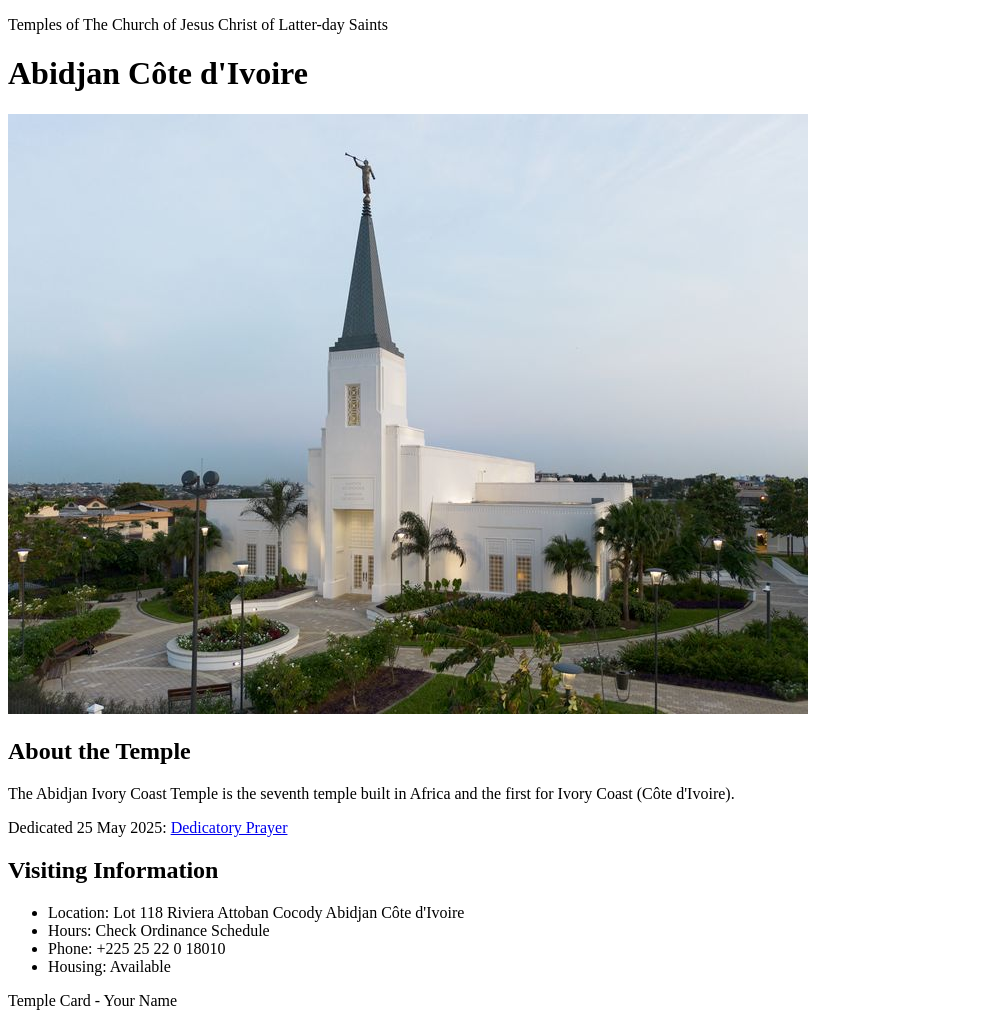
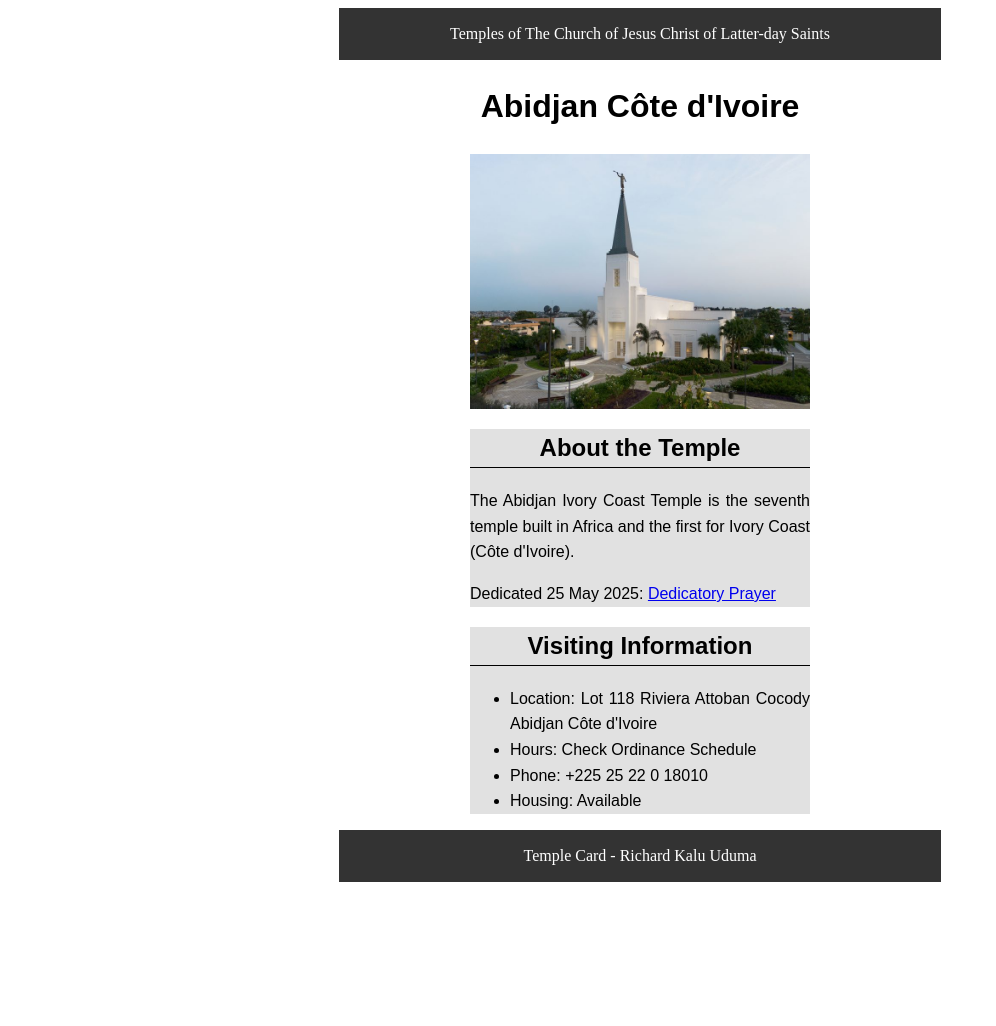
Before and after one commit to LORDGURU-sudo/wdd130, a plain HTML site: page week02/temple.html in a window 1280 px wide. Shown: the whole page, without its empty margins (0-996 px from the left). After the commit the page ends 890 px from the top, so only its background shows below. Drawn offline with Linux system fonts and the light colour scheme.

Commit message:
CSS added to Temple.html code

```diff
--- /dev/null
+++ b/styles/temple.css
@@ -0,0 +1,55 @@
+main {
+    font-family: Arial, sans-serif;
+    line-height: 1.6;
+}
+
+header {
+    display: block;
+    background-color: #333333;
+    width: 600px;
+    text-align: center;
+    margin: 0 auto;
+    padding: 1px;
+    color: white;
+}
+
+h1 {
+    text-align: center;
+}
+
+img {
+    display: block;
+    margin: 0 auto;
+    text-align: center;
+    box-shadow: 0 0 30ppx gray;
+    width: 340px;
+    height: auto;
+}
+
+
+section {
+    box-sizing: border-box;
+    background-color: #dddd;
+    text-align: center;
+    margin: 0 auto;
+    width: 340px;
+    text-align: justify;
+
+
+
+}
+
+h2 {
+    border-bottom: 1px solid black;
+    text-align: center;
+}
+
+footer {
+    display: block;
+    background-color: #333333;
+    width: 600px;
+    text-align: center;
+    margin: 0 auto;
+    padding: 1px;
+    color: white;
+}
--- a/week02/temple.html
+++ b/week02/temple.html
@@ -5,6 +5,7 @@
     <meta charset="UTF-8">
     <meta name="viewport" content="width=device-width, initial-scale=1.0">
     <title>Temple Card - Abidjan Côte d'Ivoire</title>
+    <link rel="stylesheet" href="../styles/temple.css">
 </head>
 
 <body>
@@ -32,7 +33,7 @@
         </section>
     </main>
     <footer>
-        <p>Temple Card - Your Name</p>
+        <p>Temple Card - Richard Kalu Uduma</p>
     </footer>
 </body>
 
```
